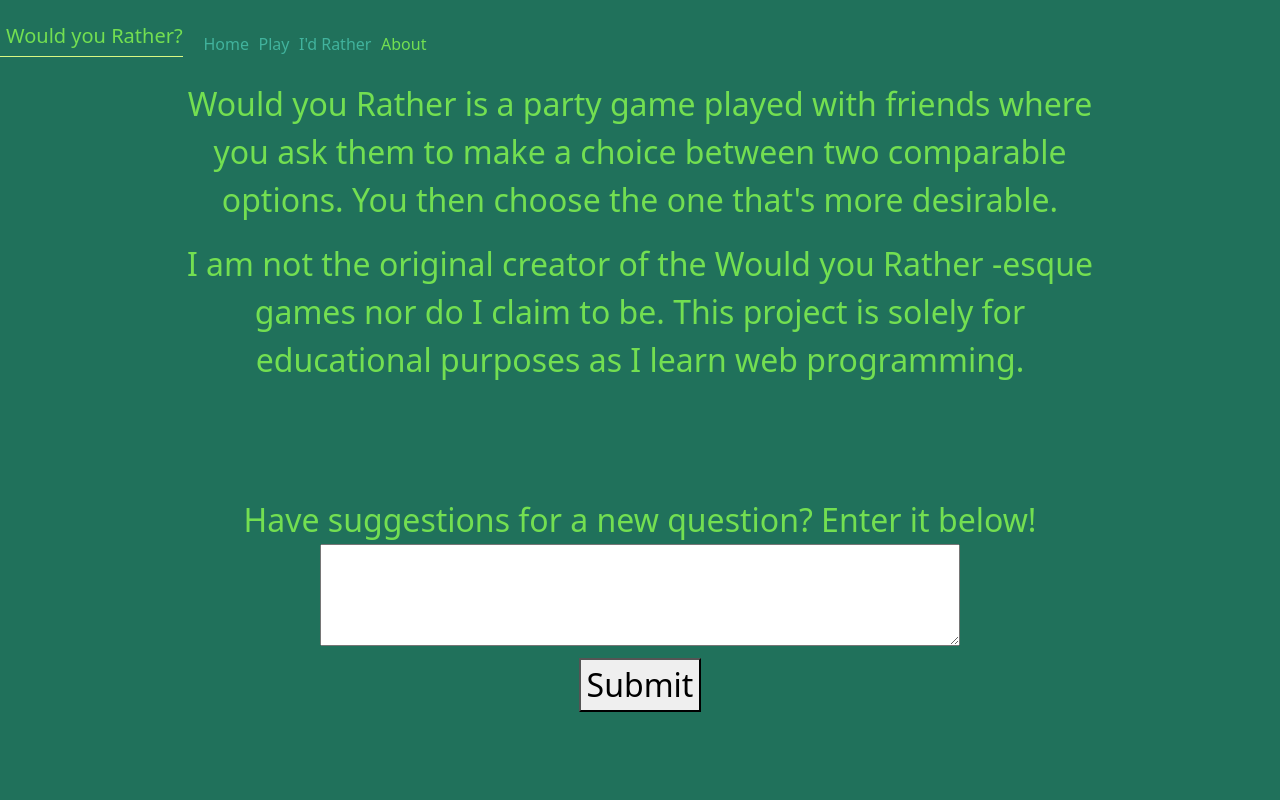
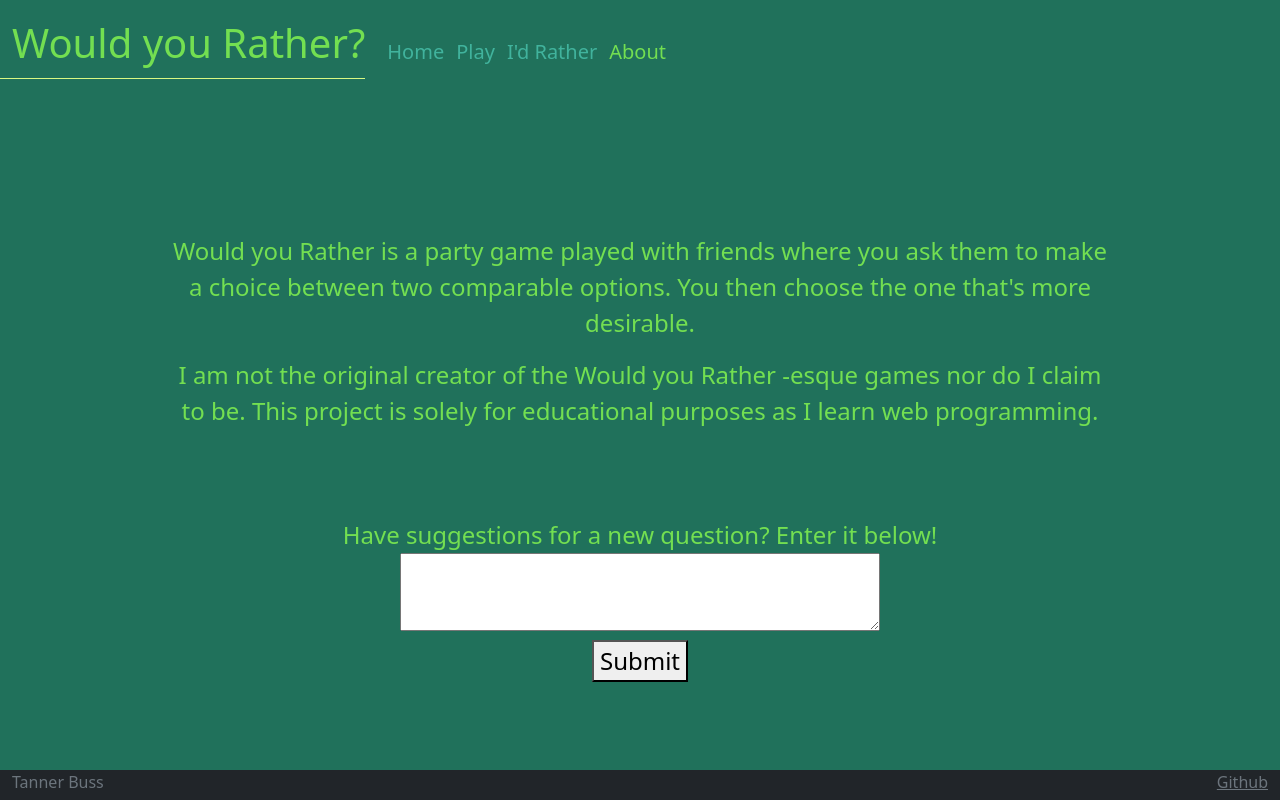
Before and after one commit to Tanman1712/startup, a plain HTML site: page about.html in a window 1280 px wide. Shown: the top 800 px of the page. Drawn offline with nearby package versions, Linux system fonts and the light colour scheme.

Commit message:
fixed up some formatting on resize

```diff
--- a/about.html
+++ b/about.html
@@ -40,7 +40,7 @@
     </header>
 
     <main class="container-fluid text-center">
-      <div class="explanation">
+      <div class="explanation" style="padding-top: 65px">
         <p>
           Would you Rather is a party game played with friends where you ask them
           to make a choice between two comparable options. You then choose the one
@@ -55,7 +55,7 @@
         <br />
         <br />
         <div>Have suggestions for a new question? Enter it below!</div>
-        <form><textarea style="width: 80vh"></textarea></form>
+        <form><textarea style="width: 60vmin"></textarea></form>
         <button type="submit">Submit</button>
       </div>
     </main>
--- a/index.css
+++ b/index.css
@@ -18,9 +18,12 @@ main {
     flex-direction: column;
     align-items: center;
     justify-content: space-around;
-    padding-bottom: 300px;
     background-color: #20715b;
     color:#73df51;
+}
+
+#index {
+    padding-bottom: 300px;
 }
 
 footer {
@@ -43,10 +46,12 @@ menu {
     border-bottom: solid #D9f883 thin;
     background-color: #20715b;
     color:#73df51;
+    font-size: 5vmin !important;
 }
 
 menu .nav-item {
     padding: 0 0.3em;
+    font-size: 2.5vmin;
 }
 
 footer a {
@@ -68,6 +73,7 @@ footer a {
     footer {
         display: none;
     }
+
 }
 
 .table tbody tr:nth-child(2n+1), .table tbody tr:nth-child(2n+2) {
@@ -83,6 +89,6 @@ tbody tr td:first-child {
 }
 
 .explanation {
-    font-size: 2em;
+    font-size: 3vh;
     width: 75%;
 }
--- a/play.css
+++ b/play.css
@@ -18,6 +18,7 @@ main {
   align-items: top;
   background-color: #20715b;
   color:#73df51;
+  padding-top: 65px;
 }
 
 footer {
@@ -40,10 +41,12 @@ menu {
   border-bottom: solid #D9f883 thin;
   background-color: #20715b;
   color:#73df51;
+  font-size: 5vmin !important;
 }
 
 menu .nav-item {
   padding: 0 0.3em;
+  font-size: 2.5vmin;
 }
 
 footer a {
```
Also changed, not shown: index.html (+3 -3 lines).
